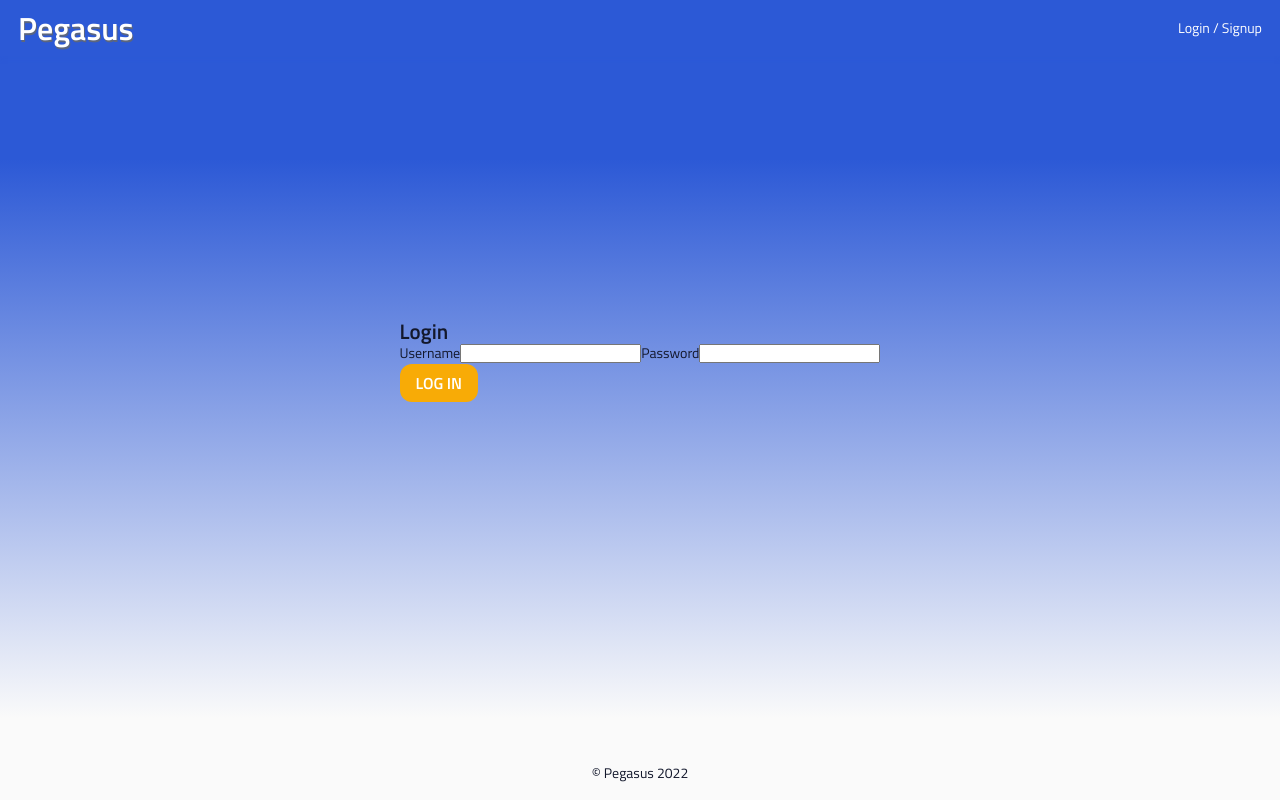
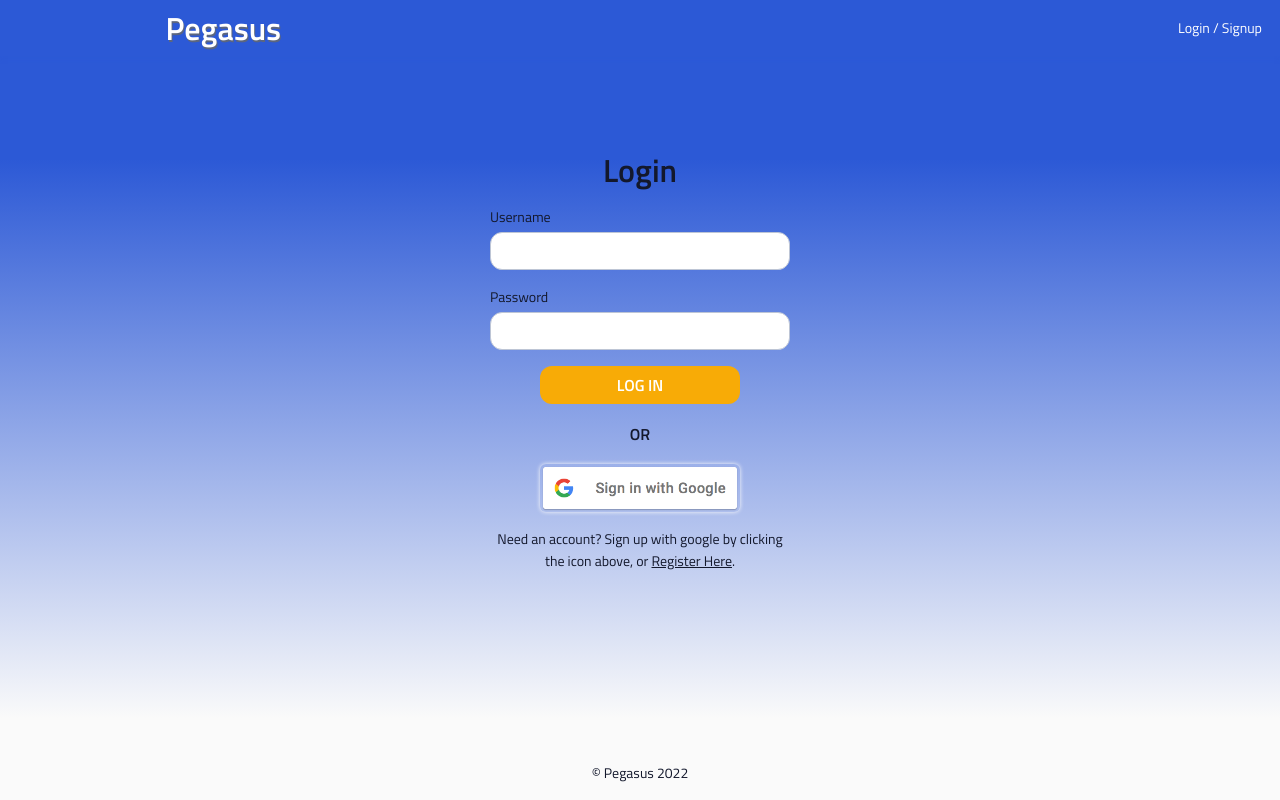
Before and after one commit to James-Bosley/pegasus, a React (Create React App) app: page /login in a window 1280 px wide. Built offline with nearby package versions, Linux system fonts and the light colour scheme; no server answers.

Commit message:
Login completed.

```diff
--- a/package.json
+++ b/package.json
@@ -40,5 +40,8 @@
       "last 1 firefox version",
       "last 1 safari version"
     ]
+  },
+  "devDependencies": {
+    "jest": "^28.1.1"
   }
 }
--- a/src/App.jsx
+++ b/src/App.jsx
@@ -1,5 +1,5 @@
 import { useState, useMemo, createContext, useEffect, useCallback } from "react";
-import { Routes, Route } from "react-router-dom";
+import { Routes, Route, useLocation } from "react-router-dom";
 import { Toaster } from "react-hot-toast";
 import expressApi from "./util/api";
 import "./app.scss";
@@ -24,8 +24,13 @@ const App = () => {
   const [user, setUser] = useState(null);
 
   const changeUser = useCallback(async () => {
-    const { data } = await expressApi.getUser();
-    setUser(data.user);
+    try {
+      const { data } = await expressApi.getUser();
+      setUser(data.data.user);
+      //
+    } catch (err) {
+      setUser(null);
+    }
   }, []);
 
   const userValue = useMemo(() => ({ user, changeUser }), [user, changeUser]);
@@ -33,6 +38,14 @@ const App = () => {
   useEffect(() => {
     changeUser();
   }, [changeUser]);
+
+  // If the app loads with a token in the URL query, this is added to localStorage, as
+  // the app will have been redirected from an OAuth login.
+  const { search } = useLocation();
+  const token = new URLSearchParams(search).get("token");
+  if (token) {
+    localStorage.setItem("authToken", JSON.stringify(token));
+  }
 
   return (
     <UserContext.Provider value={userValue}>
--- a/src/components/header/Header.jsx
+++ b/src/components/header/Header.jsx
@@ -3,9 +3,16 @@ import { UserContext } from "../../App";
 import { useContext } from "react";
 import { Link, NavLink } from "react-router-dom";
 import "./header.scss";
+import expressApi from "../../util/api";
 
 const Header = () => {
-  const { user } = useContext(UserContext);
+  const { user, changeUser } = useContext(UserContext);
+
+  const handleLogout = async () => {
+    localStorage.removeItem("authToken");
+    await expressApi.logout();
+    changeUser();
+  };
 
   return (
     <header className="header">
@@ -23,6 +30,9 @@ const Header = () => {
                 <NavLink to="profile" className="drop-menu__item">
                   Profile
                 </NavLink>
+                <p className="drop-menu__item" onClick={handleLogout}>
+                  Logout
+                </p>
               </>
             ) : (
               <NavLink to="login" className="drop-menu__item">
--- a/src/components/header/header.scss
+++ b/src/components/header/header.scss
@@ -17,6 +17,7 @@
 
   &__logo {
     @include page-header($primary-color-light);
+    text-align: center;
     text-shadow: 1px 2px $secondary-color-dark;
   }
 
@@ -44,6 +45,7 @@
     display: block;
     margin-bottom: 0.8rem;
     color: #000;
+    cursor: pointer;
   }
 }
 
--- a/src/pages/login-page/LoginPage.jsx
+++ b/src/pages/login-page/LoginPage.jsx
@@ -1,7 +1,8 @@
 import { useContext, useState } from "react";
-import { Navigate } from "react-router-dom";
+import { Navigate, Link } from "react-router-dom";
 import { UserContext } from "../../App";
 import expressApi from "../../util/api";
+import googleIcon from "../../assets/icons/google_signin_normal.png";
 import "./loginPage.scss";
 
 const LoginPage = () => {
@@ -13,6 +14,7 @@ const LoginPage = () => {
     setFormValues(prevState => ({ ...prevState, [target.name]: target.value }));
   };
 
+  // Saves the token to localStorage so it can be used by the game app.
   const handleSubmit = async e => {
     e.preventDefault();
     const { data } = await expressApi.loginLocal(formValues);
@@ -49,6 +51,8 @@ const LoginPage = () => {
               onChange={handleChange}
             />
           </label>
+        </form>
+        <div className="login__cta-container">
           <button
             className="form__submit styled-button-action"
             type="submit"
@@ -56,7 +60,18 @@ const LoginPage = () => {
           >
             Log In
           </button>
-        </form>
+          <p className="login__cta-text">OR</p>
+          <a href="http://localhost:8080/v1/login/google">
+            <img src={googleIcon} alt="Login with Google" className="login__oauth-icon" />
+          </a>
+        </div>
+        <p className="login__info">
+          Need an account? Sign up with google by clicking the icon above, or{" "}
+          <Link to="/signup" className="login__info--span">
+            Register Here
+          </Link>
+          .
+        </p>
       </div>
     </section>
   );
--- a/src/pages/login-page/loginPage.scss
+++ b/src/pages/login-page/loginPage.scss
@@ -0,0 +1,48 @@
+@use "../../styles/partials/" as *;
+@use "../../styles/component-mixins/" as *;
+
+.login {
+  &__title {
+    @include page-header;
+    text-align: center;
+    margin-bottom: 1.6rem;
+  }
+
+  &__cta-container {
+    width: 20rem;
+    margin: 0 auto;
+  }
+
+  &__cta-text {
+    @include body-large;
+    font-weight: 600;
+    text-align: center;
+    margin: 1.6rem 0;
+  }
+
+  &__oauth-icon {
+    display: block;
+    margin: 0 auto;
+    width: 100%;
+    border-radius: 6px;
+    box-shadow: 0 0 4px $background-color;
+  }
+
+  &__info {
+    width: 30rem;
+    text-align: center;
+    margin-top: 1.6rem;
+
+    &--span {
+      text-decoration: underline;
+    }
+  }
+}
+
+.form {
+  &__input {
+    @include text-input;
+    margin-bottom: 1.6rem;
+    width: 30rem;
+  }
+}
--- a/src/styles/component-mixins/_button.scss
+++ b/src/styles/component-mixins/_button.scss
@@ -11,7 +11,6 @@
 
   @include media-tablet {
     height: 3.8rem;
-    width: unset;
     padding: 0 1.6rem;
   }
 }
--- a/src/styles/component-mixins/_index.scss
+++ b/src/styles/component-mixins/_index.scss
@@ -1,4 +1,4 @@
 // This file enables us to @use variables and mixins within partials as a one line import.
 
 @forward "./button";
-@forward "./stocktag";
+@forward "./input";
--- a/src/styles/component-mixins/_input.scss
+++ b/src/styles/component-mixins/_input.scss
@@ -8,7 +8,7 @@
   padding: 0 1.6rem;
   margin-top: 0.4rem;
   border: 1px solid $secondary-color-light;
-  border-radius: 2rem;
+  border-radius: 1.2rem;
 
   @include media-tablet {
     height: 3.8rem;
--- a/src/styles/component-mixins/_stocktag.scss
+++ /dev/null
@@ -1,36 +0,0 @@
-@use "../partials/" as *;
-@use "sass:color";
-
-@mixin base-tag {
-  display: inline-flex;
-  align-items: center;
-  height: 2.4rem;
-  border-radius: 2rem;
-  padding: 0 0.8rem;
-
-  @include media-tablet {
-    height: 2.6rem;
-  }
-}
-
-@mixin in-stock {
-  @include base-tag;
-  background-color: color.adjust($support-color-green, $alpha: -0.93);
-
-  &::after {
-    content: "IN STOCK";
-    color: $support-color-green;
-    font-weight: 600;
-  }
-}
-
-@mixin out-stock {
-  @include base-tag;
-  background-color: color.adjust($support-color-red, $alpha: -0.93);
-
-  &::after {
-    content: "OUT OF STOCK";
-    color: $support-color-red;
-    font-weight: 600;
-  }
-}
--- a/src/util/api.js
+++ b/src/util/api.js
@@ -3,16 +3,16 @@ import axios from "axios";
 const API_URL = "http://localhost:8080/v1";
 
 const expressApi = {
-  async getUser() {
-    try {
-      const { data } = await axios.get(`${API_URL}/profile`, { withCredentials: true });
-      return data;
-    } catch (err) {}
+  getUser() {
+    return axios.get(`${API_URL}/profile`, { withCredentials: true });
   },
 
-  async loginLocal(account) {
-    const { data } = await axios.post(`${API_URL}/login/local`, account, { withCredentials: true });
-    return data;
+  loginLocal(account) {
+    return axios.post(`${API_URL}/login/local`, account, { withCredentials: true });
+  },
+
+  logout() {
+    return axios.get(`${API_URL}/logout`, { withCredentials: true });
   },
 };
 
```
Also changed, not shown: 1 other file (tests, documents, lock files or other folders).
